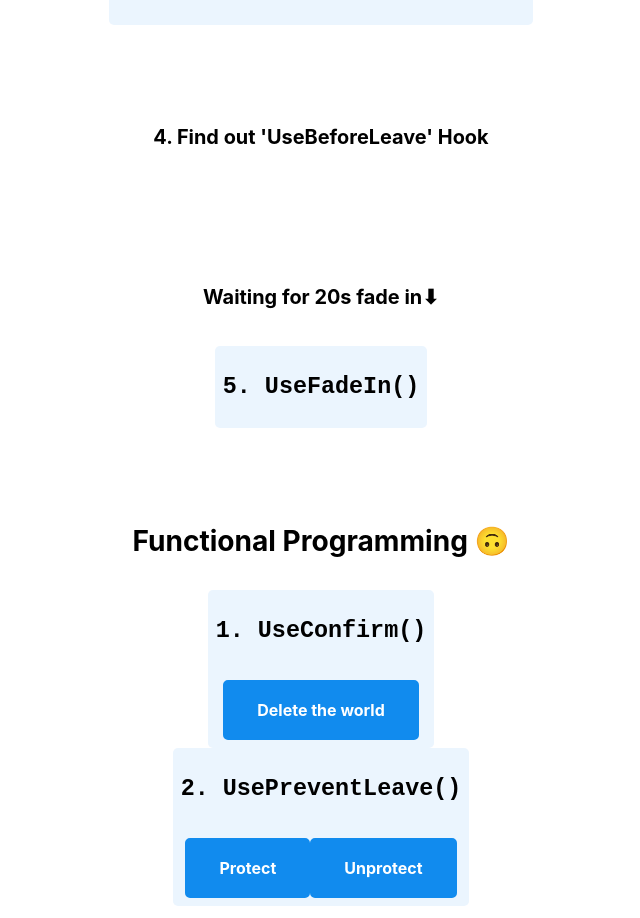
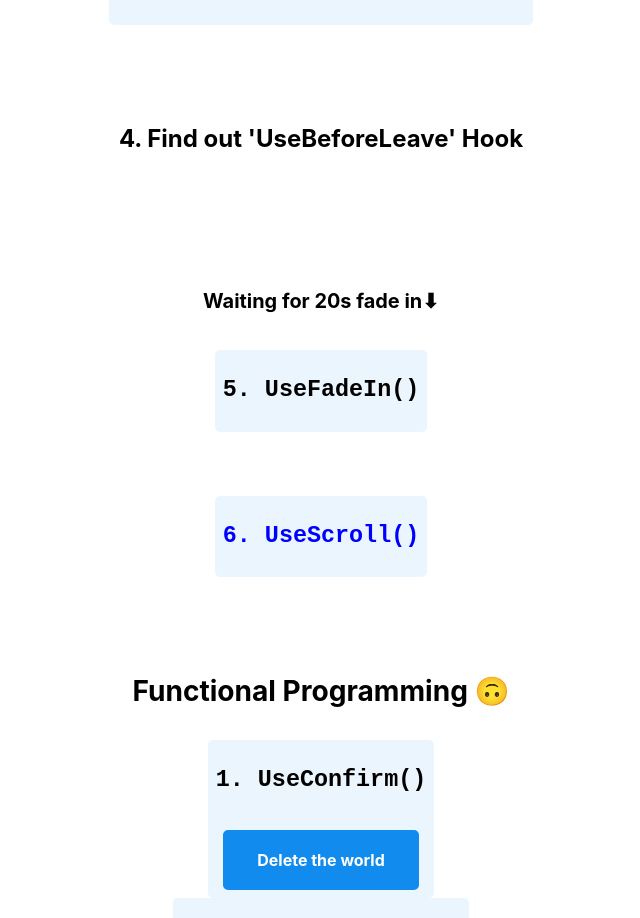
Before and after one commit to JitHoon/react-hooks, a React (Create React App) app: page / in a window 1280 px wide. Shown: the part 1040-1958 px from the top of the page, without its empty margins (319-959 px from the left). Built offline with nearby package versions, Linux system fonts and the light colour scheme.

Commit message:
Hook 6. UseScroll()

```diff
--- /dev/null
+++ b/src/Hooks/UseScroll.js
@@ -0,0 +1,27 @@
+import { useEffect, useState } from "react";
+
+const useScroll = () => {
+    const [state, setState] = useState({
+        x: 0,
+        y: 0
+    });
+    const onScroll = () => {
+        setState({x: window.scrollX, y:window.scrollY });
+    };
+    useEffect(() => {
+        window.addEventListener("scroll", onScroll)
+        return () => window.removeEventListener("scroll", onScroll);
+    }, []);
+    return state
+};
+
+export default function UseScroll() {
+    const { y } = useScroll();
+    return(
+        <samp>
+            <h3 style={{color: y > 1200 ? "red" : "blue"}}>
+                {"6. UseScroll()"}
+            </h3>
+        </samp>
+    );
+};
--- a/src/index.js
+++ b/src/index.js
@@ -8,6 +8,7 @@ import UseEffect from './Hooks/UseEffect';
 import UseRef from './Hooks/UseRef';
 import UseBeforeLeave from './Hooks/UseBeforeLeave';
 import UseFadeIn from './Hooks/UseFadeIn';
+import UseScroll from './Hooks/UseScroll';
 
 // Functional Programming
 import UseConfirm from './functionalCode/UseConfirm';
@@ -28,12 +29,15 @@ root.render(
       <UseRef />
     </blockquote>
     <blockquote>
-      <h5>{"4. Find out 'UseBeforeLeave' Hook"}</h5>
+      <h4>{"4. Find out 'UseBeforeLeave' Hook"}</h4>
       <UseBeforeLeave />
     </blockquote>
     <blockquote>
       <h5>{"Waiting for 20s fade in⬇"}</h5>
       <UseFadeIn />
+    </blockquote>
+    <blockquote>
+      <UseScroll />
     </blockquote>
     <blockquote>
       <h3>{"Functional Programming 🙃"}</h3>
```
